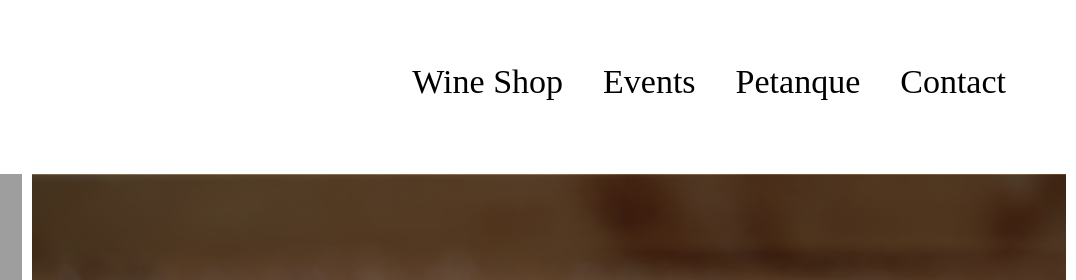
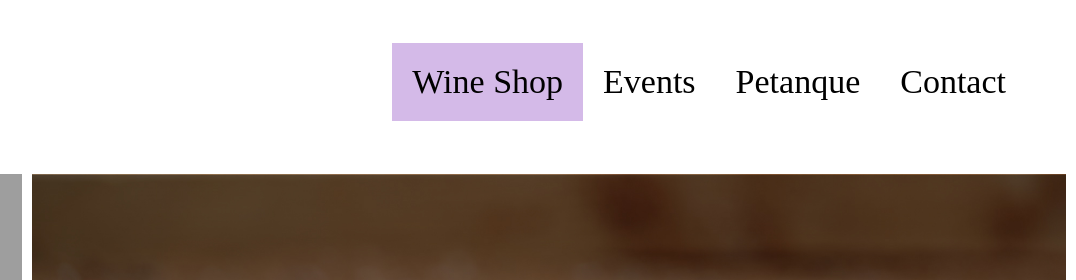
Before and after one commit to Anadev1/SPRINT_Project, a plain HTML site: page index.html in a window 1280 px wide. Shown: the top 280 px of the page, 204-1280 px from the left. Drawn offline with Linux system fonts and the light colour scheme; grey boxes are pictures that could not be loaded.

Commit message:
Version_4

```diff
--- a/css/style.css
+++ b/css/style.css
@@ -65,6 +65,10 @@ body {
     margin-left:50px;
     margin-right: 50px;
 }
+#button {
+    background-color: #d4bae8;
+
+}
 @media only screen and (min-width:600px){
     .header-container {
         justify-content: space-between;
--- a/index.html
+++ b/index.html
@@ -13,7 +13,7 @@
             <a href="index.html"><img src="images/logo.png" alt="logo" class="logo-image"></a>
         </div>
         <nav class="navigation-container">
-            <a href="" class="navigation-element link">Wine Shop</a>
+            <a href="" class="navigation-element link" id="button">Wine Shop</a>
             <a href="" class="navigation-element link">Events</a>
             <a href="" class="navigation-element link">Petanque</a>
             <a href="" class="navigation-element link">Contact</a>
```
Also changed, not shown: subpages/wine-bar.html (deleted).
